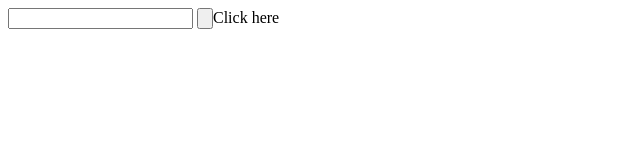
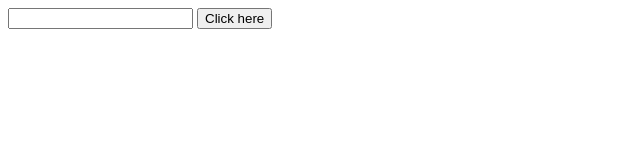
Before and after one commit to moulivashisth/searchify, a plain HTML site: page index.html in a window 1280 px wide. Shown: the full height of the page, 0-640 px from the left. Drawn offline with nearby package versions, Linux system fonts and the light colour scheme.

Commit message:
added button labe;

```diff
--- a/index.html
+++ b/index.html
@@ -9,7 +9,7 @@
 <body>
 	<div ng-app="MouliApp" ng-controller="MolsCTRL">
 		<input type="text" ng-model="searchText"/>
-		<input type="button" ng-click="callFunction()">Click here</input>
+		<input type="button" ng-click="callFunction()" value="Click here"></input>
 		{{Name}}
 	</div>
 </body>
```
